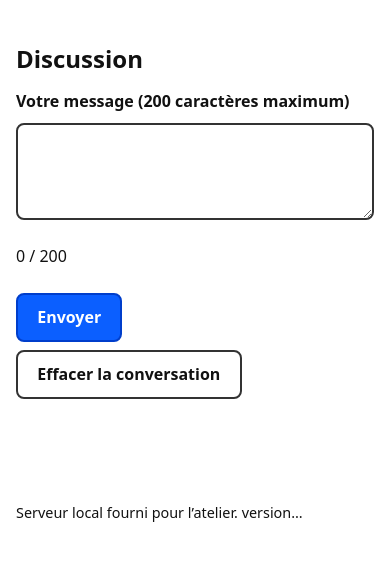
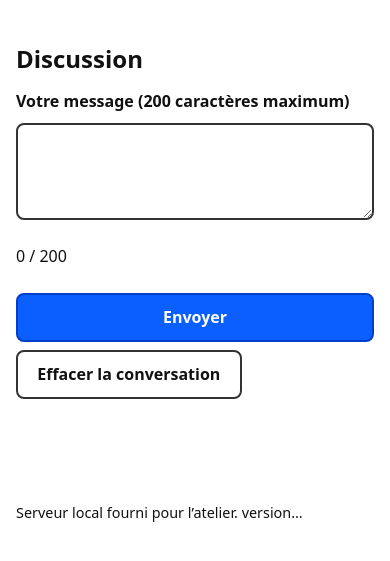
Before and after one commit to Lajous-Harold/cap-web, a website with bundled scripts: page atelier/public/index.html in a window 390 px wide. Shown: the part 125-686 px from the top of the page. Built offline with nearby package versions, Linux system fonts and the light colour scheme; files whose address does not match are found by name.

Commit message:
feat: version mobile

```diff
--- a/atelier/public/styles.css
+++ b/atelier/public/styles.css
@@ -116,3 +116,10 @@ button:hover {
 footer {
   font-size: 0.9rem;
 }
+
+/* Mobile : sous 600 px, le bouton Envoyer prend toute la largeur. */
+@media (max-width: 600px) {
+  #chat-form button[type="submit"] {
+    align-self: stretch;
+  }
+}
```
